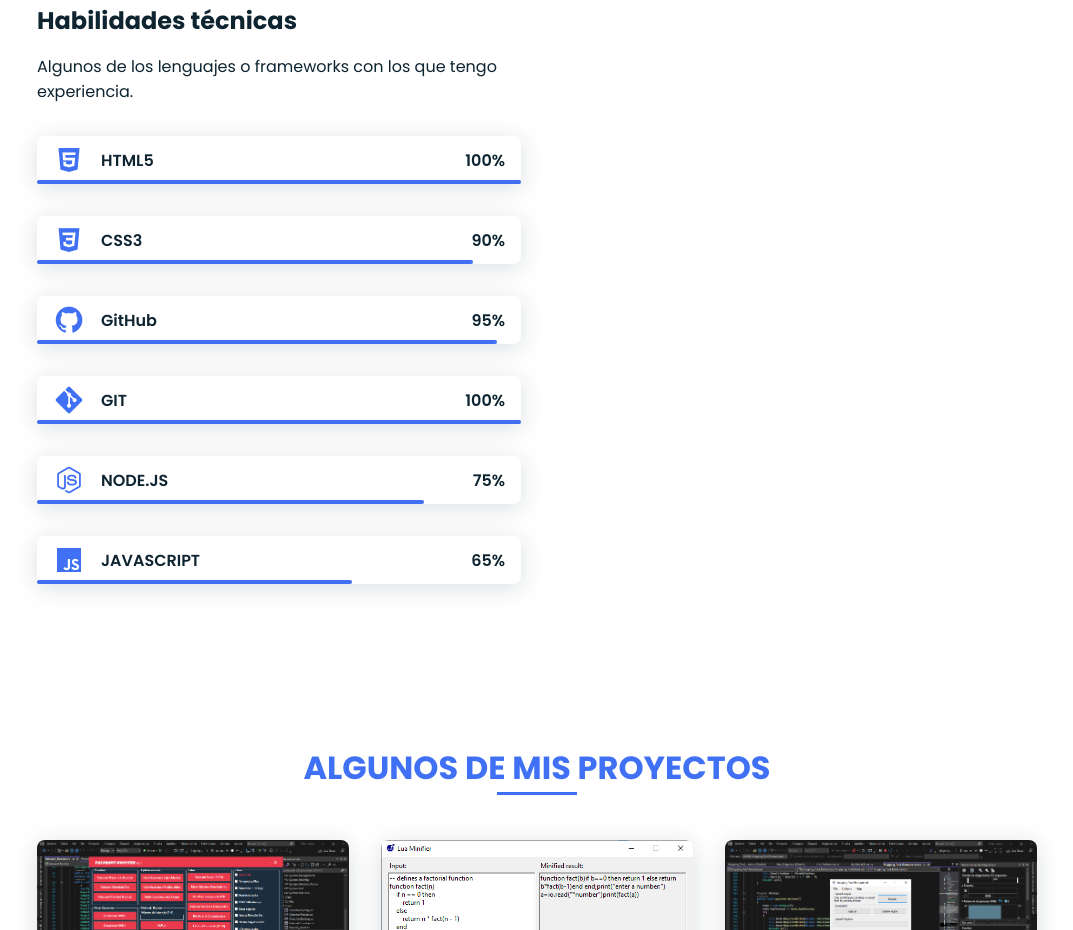
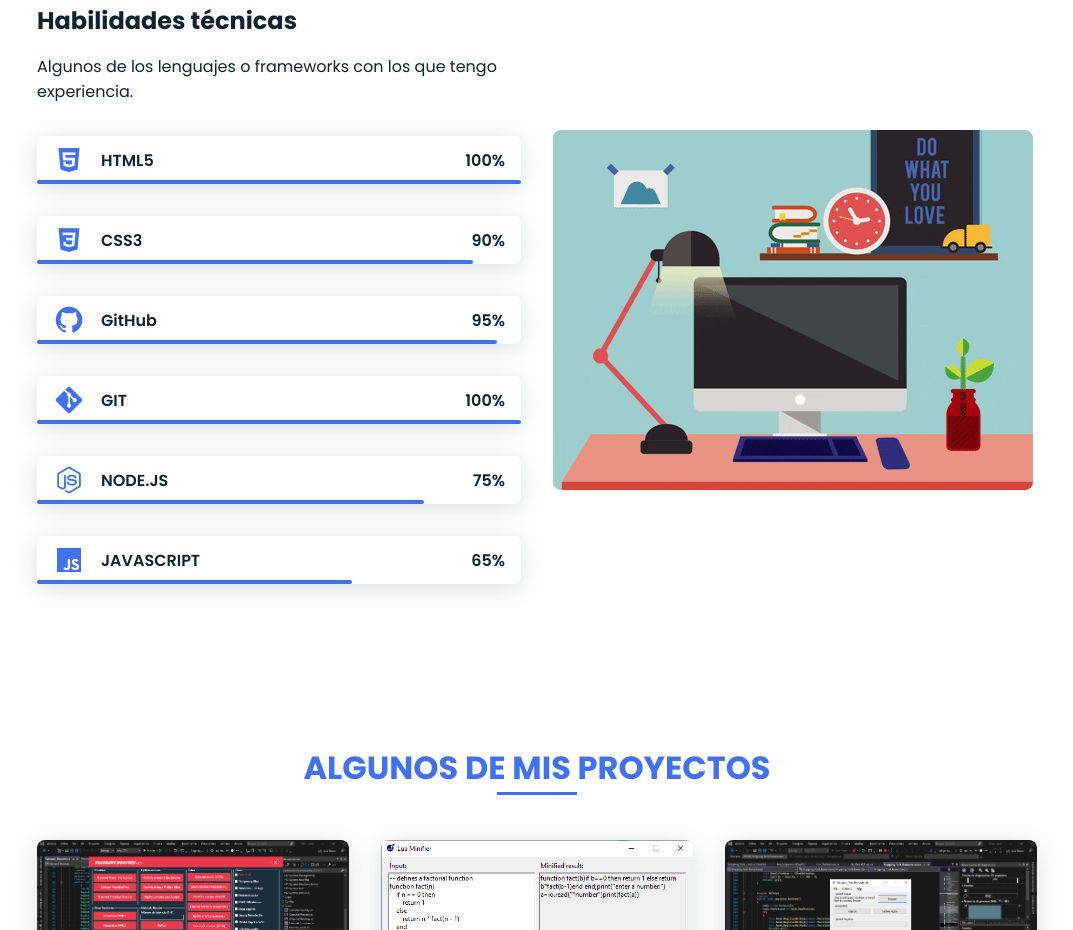
Before and after one commit to fl2on/fl2on.github.io, a plain HTML site: page index.html in a window 1280 px wide. Shown: the part 1673-2603 px from the top of the page, without its empty margins (103-1176 px from the left). Drawn offline with nearby package versions, Linux system fonts and the light colour scheme.

Commit message:
Update index.html

```diff
--- a/index.html
+++ b/index.html
@@ -145,7 +145,7 @@
             </div>
           </div>
           <div>
-            <img src="assets/img/works.gif" alt="" class="skills__img">
+            <img src="assets/img/work.gif" alt="" class="skills__img">
           </div>
         </div>
       </section>
```
